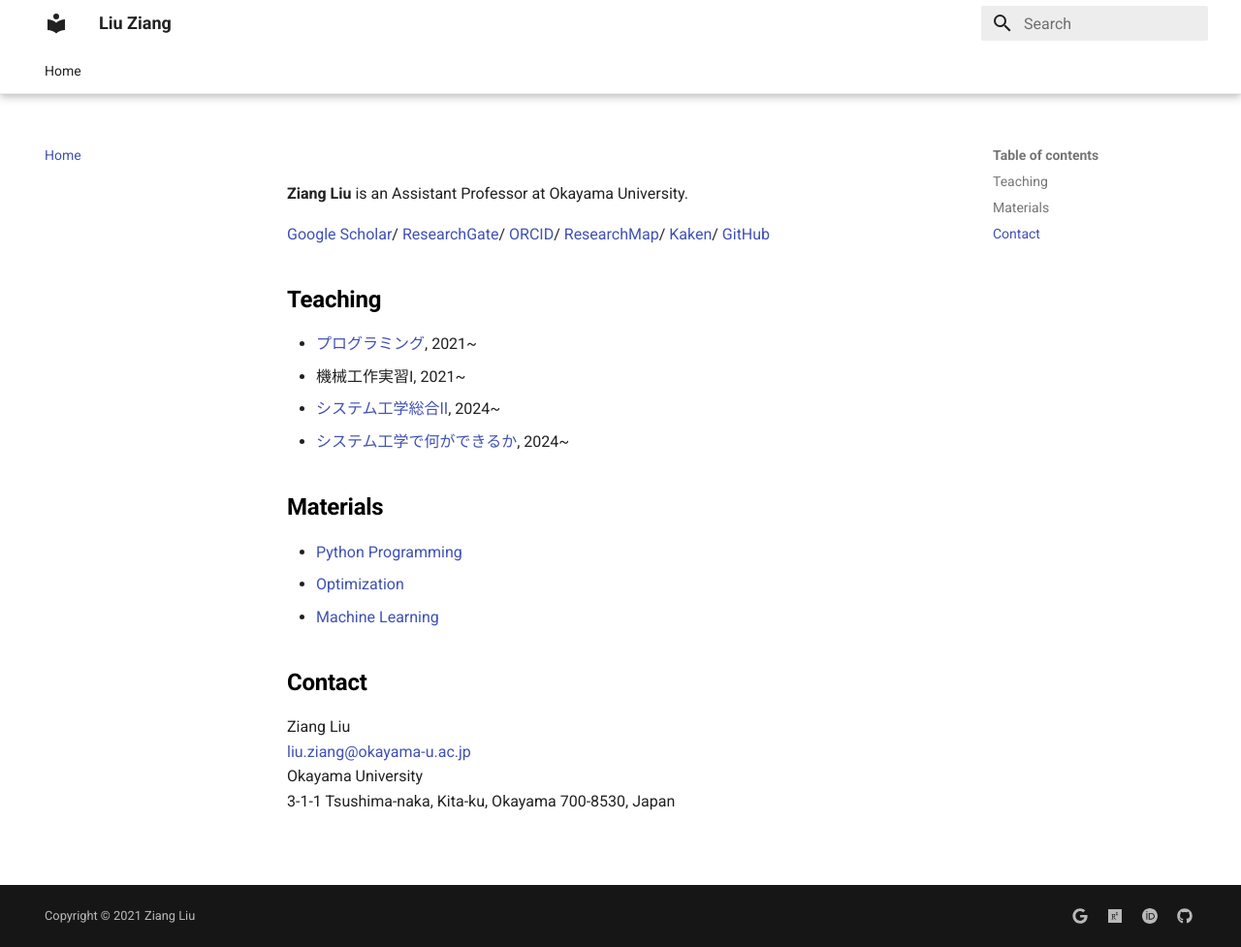
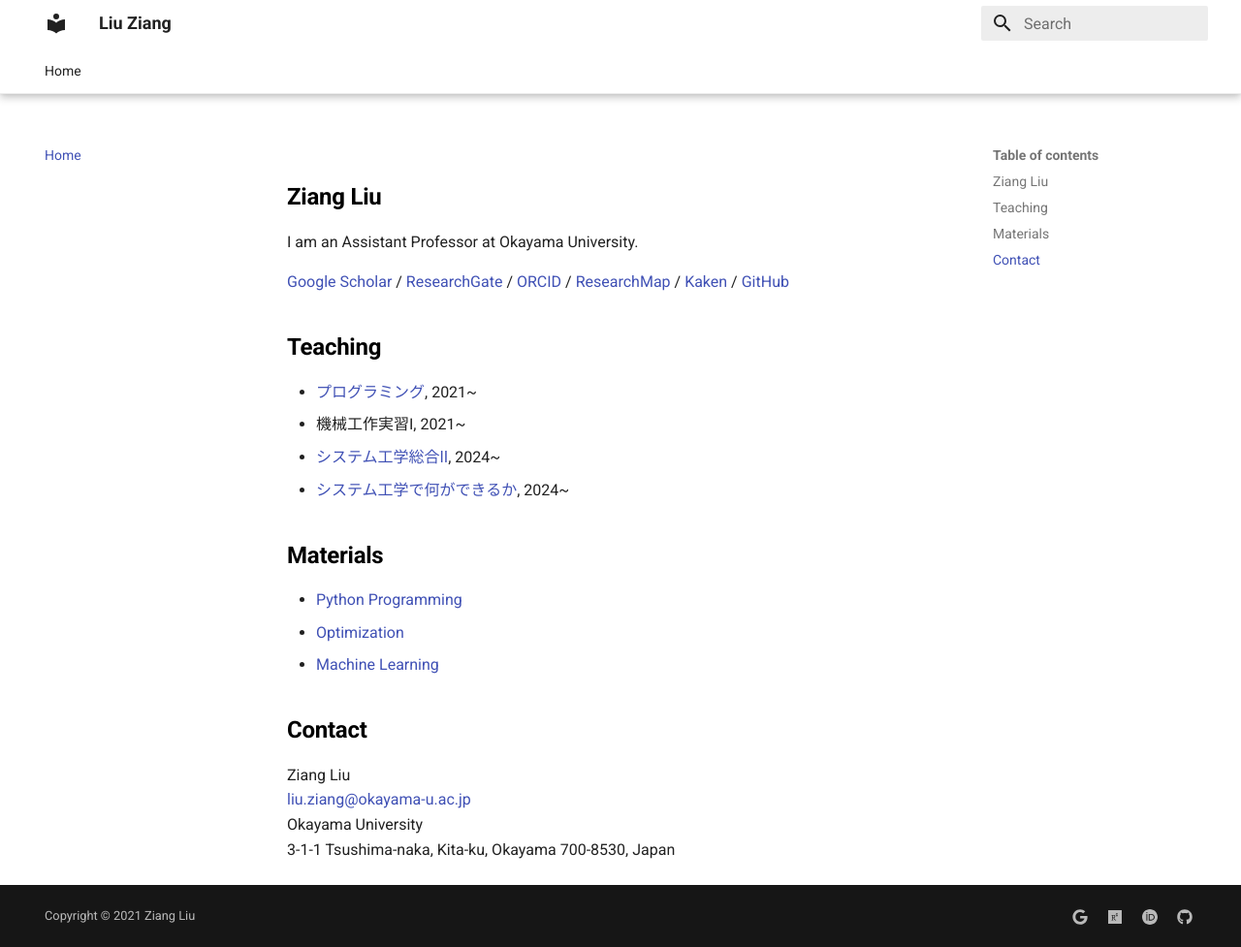
Before and after one commit to zi-ang-liu/zi-ang-liu.github.io, an MkDocs documentation site: the page built from docs/index.md, in a window 1280 px wide and 977 px high. Shown: the whole window at 97% size. Built offline with MkDocs 1.6.1 and Material for MkDocs 9.7.7, drawn with Linux system fonts in a browser that asks for light colours.

Commit message:
Update index.md

```diff
--- a/docs/index.md
+++ b/docs/index.md
@@ -1,12 +1,13 @@
 #
 
-**Ziang Liu** is an Assistant Professor at Okayama University.
+## Ziang Liu
+I am an Assistant Professor at Okayama University.
 
-[Google Scholar](https://scholar.google.com/citations?hl=en&user=_G5ufOEAAAAJ)/
-[ResearchGate](https://www.researchgate.net/profile/Ziang-Liu-4)/
-[ORCID](https://orcid.org/0000-0002-1364-3502)/
-[ResearchMap](https://researchmap.jp/liu.ziang)/
-[Kaken](https://nrid.nii.ac.jp/ja/nrid/1000030908166/)/
+[Google Scholar](https://scholar.google.com/citations?hl=en&user=_G5ufOEAAAAJ) /
+[ResearchGate](https://www.researchgate.net/profile/Ziang-Liu-4) /
+[ORCID](https://orcid.org/0000-0002-1364-3502) /
+[ResearchMap](https://researchmap.jp/liu.ziang) /
+[Kaken](https://nrid.nii.ac.jp/ja/nrid/1000030908166/) /
 [GitHub](https://github.com/zi-ang-liu/)
 
 ## Teaching
```
